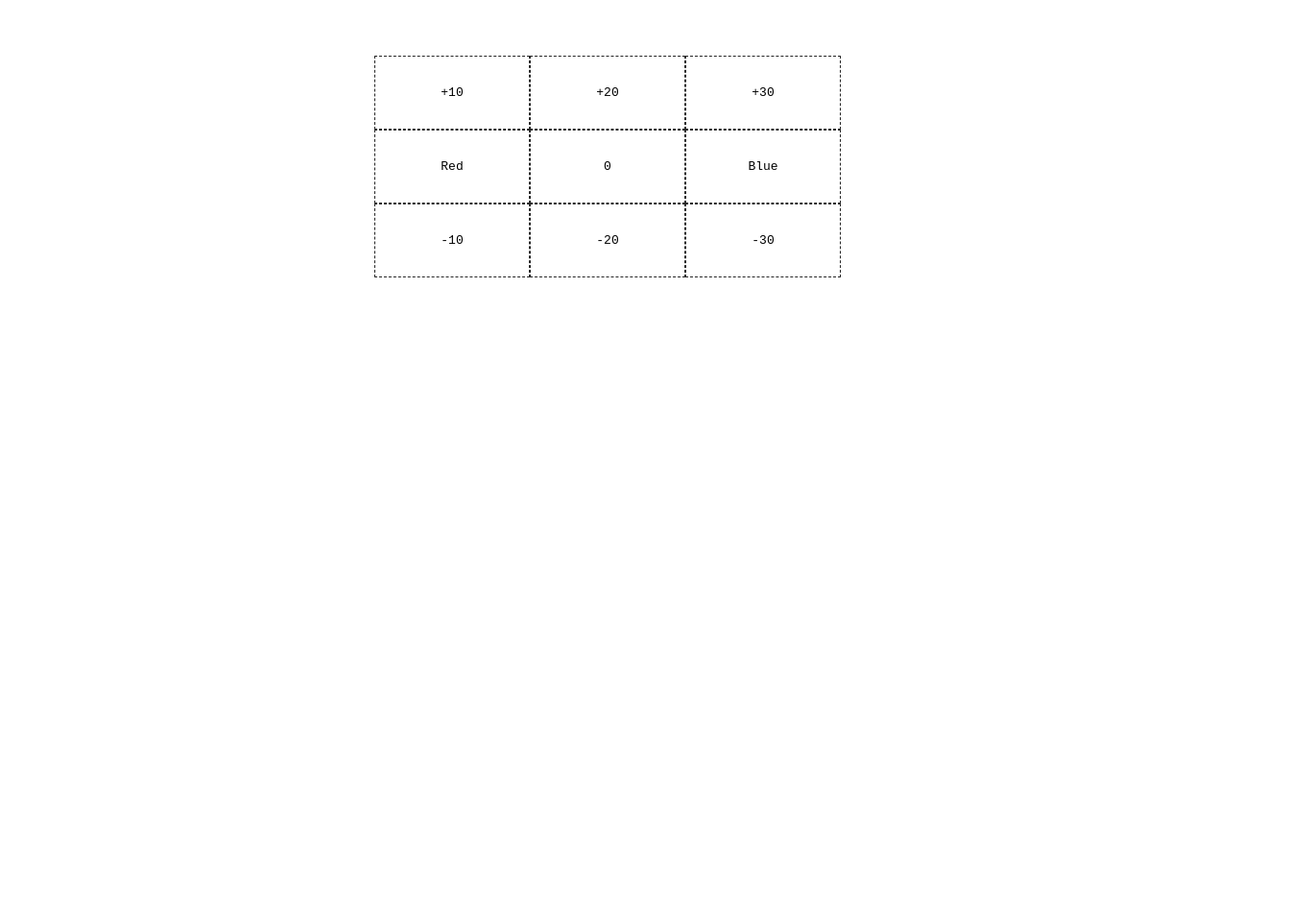
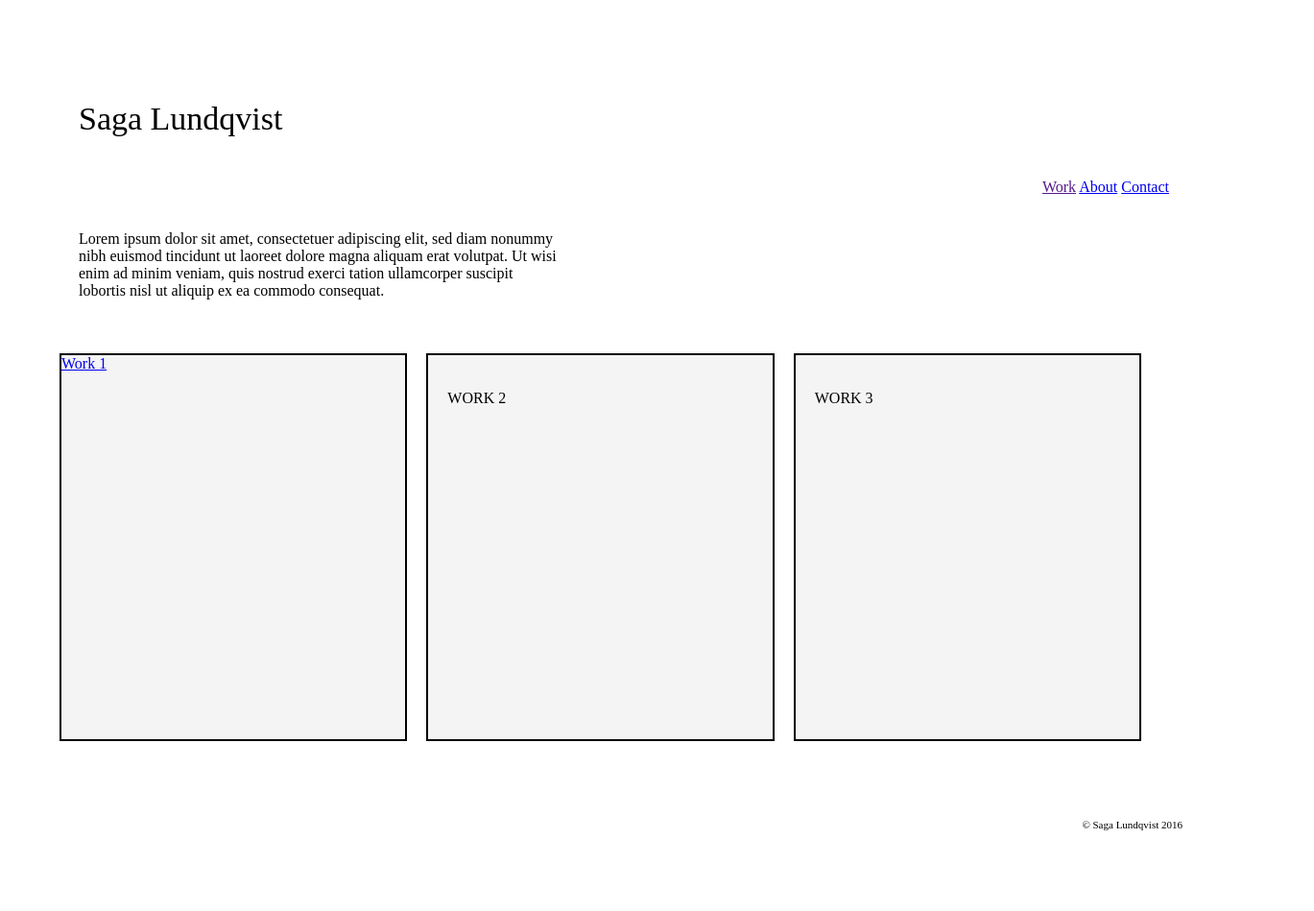
Before and after one commit to sagasofia/test, a plain HTML site: page index.html in a window 1280 px wide. Shown: the whole page at 96% size, 1369 px wide, since content can reach past the window. Before the commit the page ends 800 px from the top, so only its background shows below. Drawn offline with nearby package versions, Linux system fonts and the light colour scheme; files that its build step writes are made by us from their sources.

Commit message:
final project structure

```diff
--- a/index.html
+++ b/index.html
@@ -1,34 +1,41 @@
 <!DOCTYPE html>
 <html>
-	<head>
-		<title>Calculator Box</title>
-		<link rel="stylesheet" type="text/css" href="css/style.css">
-	</head>
+	<header>
+		<title>final project saga</title>
+		<link rel="stylesheet" type="text/css" href="style.css">
+	</header>
 
 	<body>
-		<div id="app">
-			<div class="row">
-				<div id="a10">+10</div>
-				<div id="a20">+20</div>
-				<div id="a30">+30</div>
+		<div class="container">
+			<h1>Saga Lundqvist</h1>
+<nav>
+	<div class="links" id="navigation">
+		<a href="">Work</a>
+		<a href="about.html">About</a>
+		<a href="contact.html">Contact</a>
+	</div>
+
+</nav>
+
+			<p id="description">Lorem ipsum dolor sit amet, consectetuer adipiscing elit, sed diam nonummy nibh euismod tincidunt ut laoreet dolore magna aliquam erat volutpat. Ut wisi enim ad minim veniam, quis nostrud exerci tation ullamcorper suscipit lobortis nisl ut aliquip ex ea commodo consequat.</p>
+
+		<section >
+			<div id="box1">
+			<a href="work1.html">Work 1</a>
 			</div>
-			<div class="row">
-				<div id="red">Red</div>
-				<div id="out">0</div>
-				<div id="blue">Blue</div>
+
+			<div id="box2">
+			<p>WORK 2</p>
 			</div>
-			<div class="row">
-				<div id="n10">-10</div>
-				<div id="n20">-20</div>
-				<div id="n30">-30</div>
+
+			<div id="box3">
+			<p>WORK 3</p>
 			</div>
-			<div class="clear"></div>
-		</div>
+		</section>
+	</div>
+	</body>
 
-
-		<!-- ADD A SCRIPT TAG AND POINT IT TO JQUERY CDN! -->
-		<script src="https://code.jquery.com/jquery-2.2.4.js"></script>
-		<script src="js/app.js"></script>
-
-	</body>
+<footer>
+	<h3 class="copyright">© Saga Lundqvist 2016</h3>
+</footer>
 </html>
--- a/style.css
+++ b/style.css
@@ -1,23 +1,116 @@
-#app {
-	padding-top: 50px;
-	font-family: monospace;
-	width: 500px;
-	margin: 0px auto;
+.container {
+	align-content: left;
+	position: relative;
+	margin: auto;
+	max-width: 1280px;
+	padding: 54px;
+	font-family: futura;
+	font-weight: 100;
+	line-height: 1.5
+	border: solid, left, 6px, #dddddd;
 }
 
-.clear {
+
+p {
+	font-family: futura;
+	font-size: 22px
+	font-weight: 100;
+	color: black;
+	padding: 20px;
+	text-align: left;
+	width: 500px;
+ }
+
+ h1 {
+
+ 	font-family: futura;
+ 	font-size: 34px;
+	font-weight: 100;
+	color: black;
+	padding: 20px;
+	text-align: left;
+	clear: both;
+ }
+
+ h3 {
+ 	font-family: futura;
+ 	font-size: 11px;
+	font-weight: 100;
+	color: black;
+	padding: 20px;
+	text-align: left;
+	clear: both;
+ }
+
+nav {
+
+	font-family: futura;
+	font-variant: round;
+	font-weight: 100;
+	text-align: right;
+	max-width: 1280px;
+}
+
+body {
+
+	display: inline-block;
+}
+
+footer {
+	padding-top: 50px;
+	padding-bottom: 50px;
+	margin: 20px;
+	border: 2px;
+	background-color: transparent;
 	clear: both;
 }
 
-.row div {
-	text-align: center;
-	width: 100px;
-	padding: 30px;
-	border: 1px dashed #252525;
-	float: left;
+#description {
+	max-width: 500px;
 }
 
-.row div:hover {
-	background-color: #cccccc;
-	cursor: pointer;
+#box1 {
+	border-color: #ccc;
+	background-color: #f4f4f4;
+	border: 2px solid black;
+	width: 31%;
+	height: 400px;
+	padding top: 20px;
+	margin-top: 20px;
+	margin-right: 20px;
+	float: left;
+	display: inline-block;
+
 }
+
+#box2 {
+	border-color: #ccc;
+	background-color: #f4f4f4;
+	border: 2px solid black;
+	width: 31%;
+	height: 400px;
+	padding top: 20px;
+	margin-top: 20px;
+	margin-right: 20px;
+	float: left;
+	display: inline-block;
+
+
+}
+
+#box3 {
+	border-color: #ccc;
+	background-color: #f4f4f4;
+	border: 2px solid black;
+	width: 31%;
+	height: 400px;
+	padding top: 20px;
+	margin-top: 20px;
+	margin-right: 20px;
+	float: left;
+	display: inline-block;
+}
+.copyright {
+	text-align: right;
+	max-width: 1280px;
+}
```
Also changed, not shown: about.html (added, +19 -0 lines), contact.html (added, +19 -0 lines), work1.html (added, +21 -0 lines).
